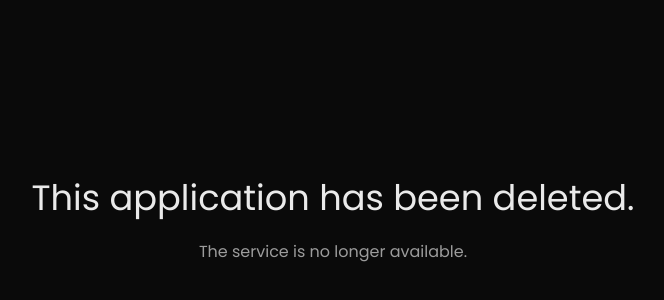
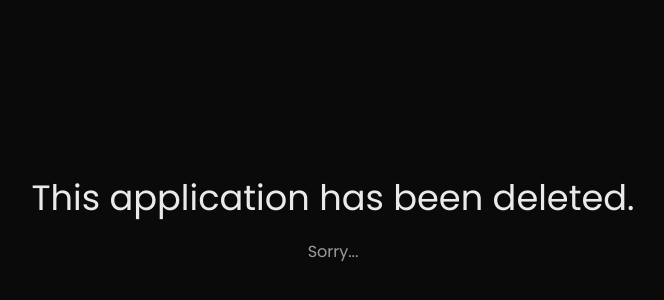
Before and after one commit to Gaurav432005/Likho, a React (Vite) app: page / in a window 1280 px wide. Shown: the part 182-482 px from the top of the page, without its empty margins (307-971 px from the left). Built offline with nearby package versions, Linux system fonts and the light colour scheme.

Commit message:
Change message to 'Sorry...' in App component

```diff
--- a/src/App.jsx
+++ b/src/App.jsx
@@ -25,7 +25,7 @@ export default function App() {
           This application has been deleted.
         </h1>
         <p style={{ opacity: 0.65, fontSize: "1rem" }}>
-          The service is no longer available.
+          Sorry...
         </p>
       </div>
     </div>
```
